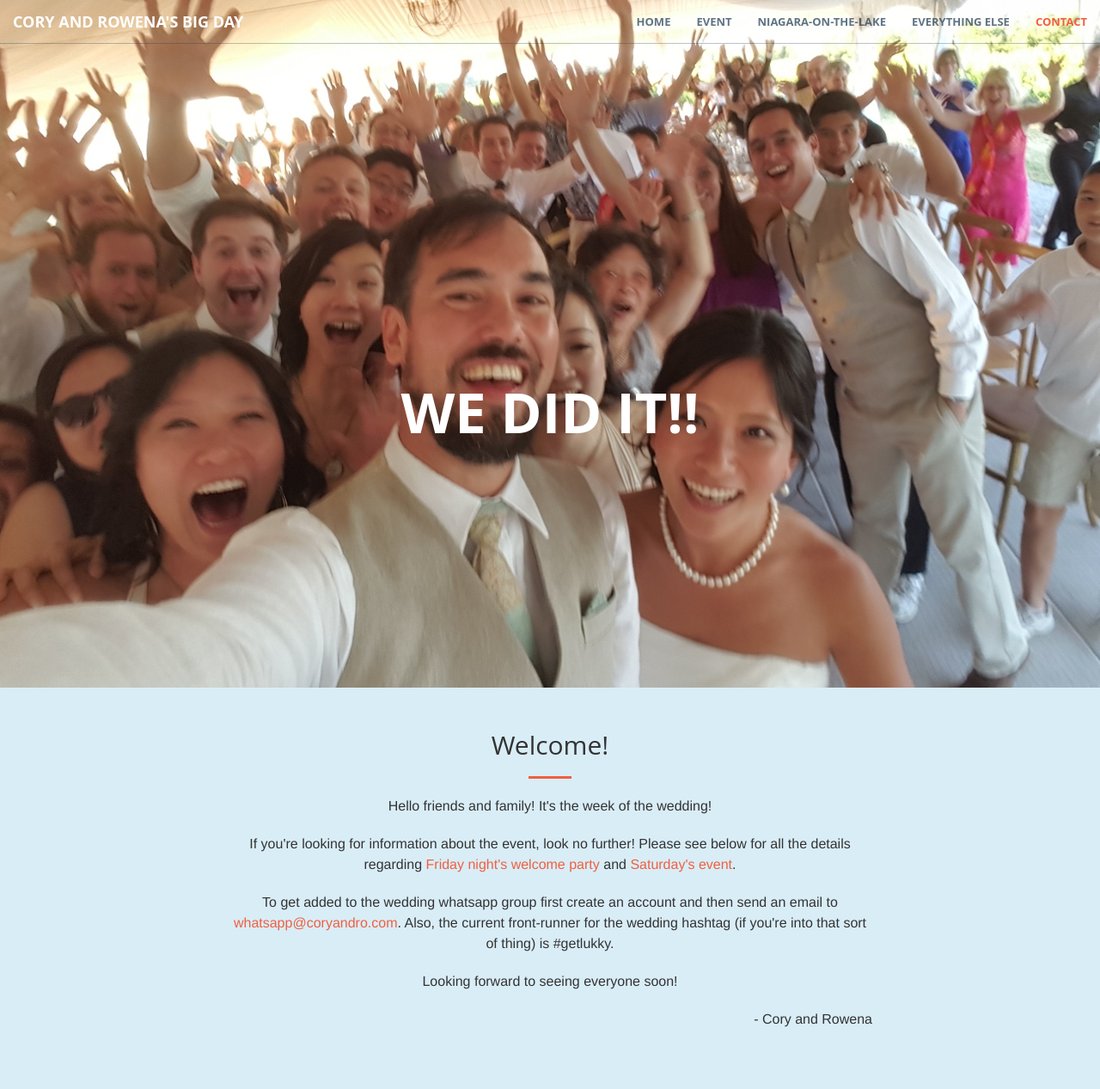
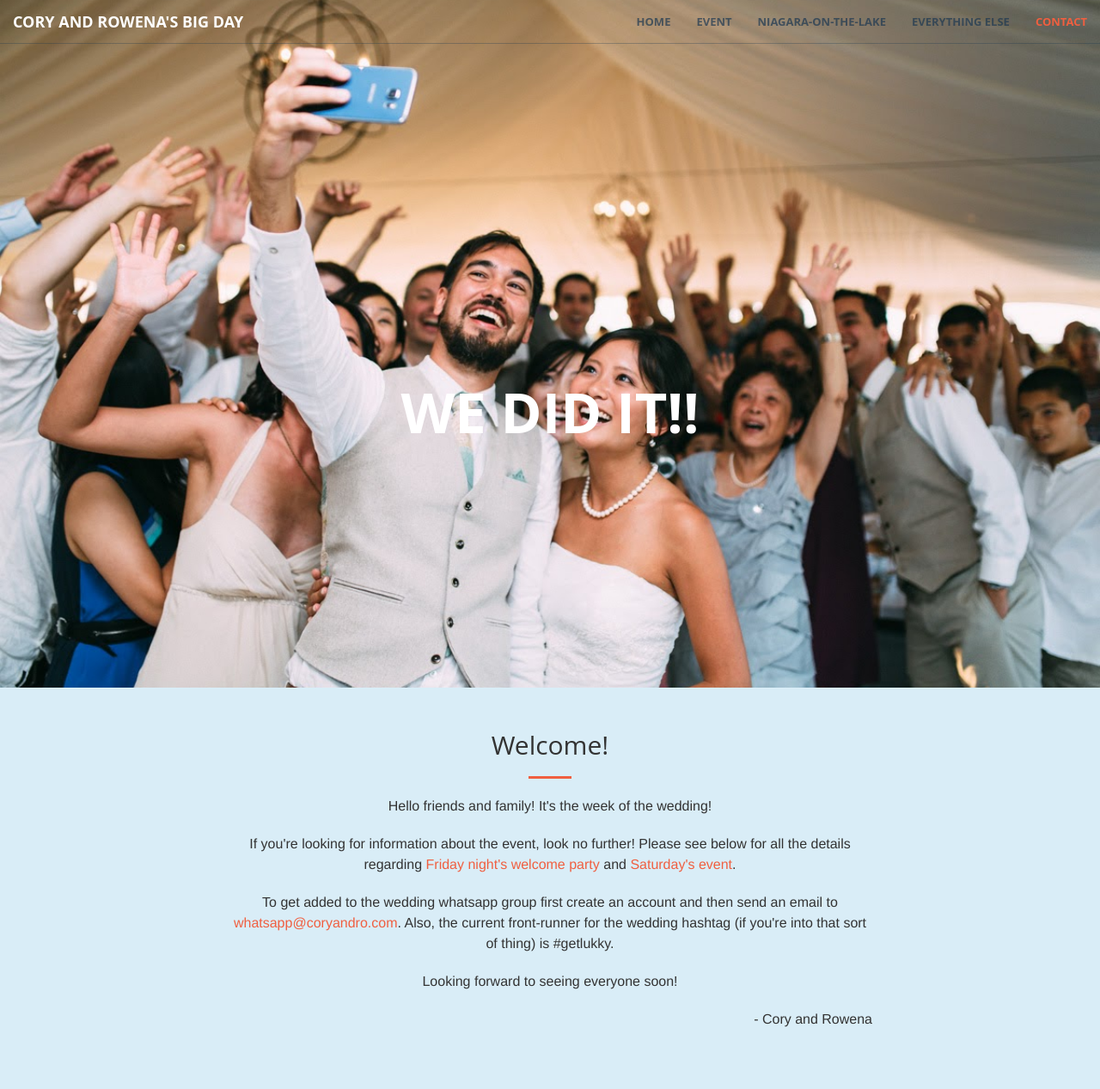
Before and after one commit to Gouldian0120/DjangoWedSite, a Django app: page / in a window 1280 px wide. Shown: the top 1267 px of the page at 86% size. Run offline with Django 3.2, Linux system fonts and the light colour scheme; some libraries are stand-ins or nearby versions.

Commit message:
better selfie

```diff
--- a/bigday/static/bigday/css/creative.css
+++ b/bigday/static/bigday/css/creative.css
@@ -193,7 +193,7 @@ header {
 }
 
 #main-header {
-    background-image: url('../images/wedding-selfie.jpg');
+    background-image: url('../images/wedding-selfie-better.jpg');
 }
 
 header .header-content {
```
Also changed, not shown: bigday/static/bigday/images/wedding-selfie-better.jpg (added).
